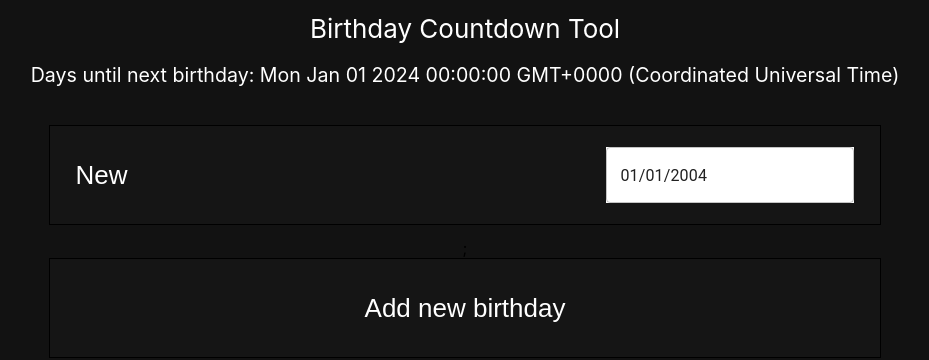
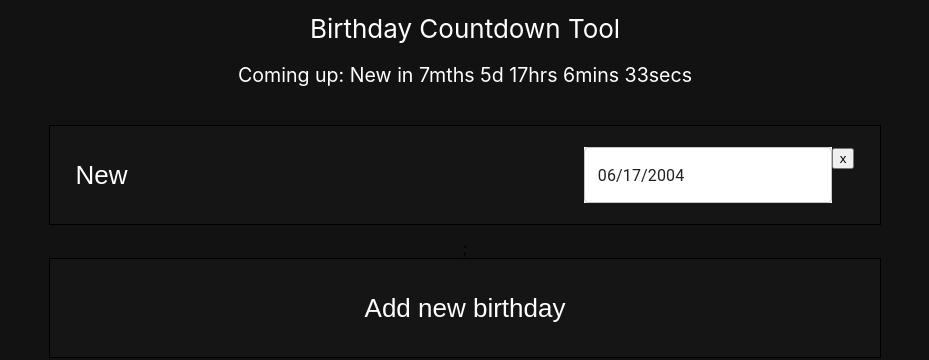
Before and after one commit to sammy-kuang/birthday-counter, a React (Create React App) app: page / in a window 1280 px wide. Both pictures are taken after a click on the button "Add new birthday". Shown: the top 360 px of the page, without its empty margins (175-1104 px from the left). Built offline with nearby package versions, Linux system fonts and the light colour scheme; the HTML template or start-up script is replaced by a standard one.

Commit message:
cleanup, add countdown timer

```diff
--- a/src/App.css
+++ b/src/App.css
@@ -37,6 +37,11 @@
   background-color: #151515
 }
 
+.BirthdayCardButton:hover {
+  background-color: #171717;
+  transition: 0.2s
+}
+
 .BirthdayCardText {
   text-align: left;
   align-self: left;
--- a/src/components/BirthdayCard.tsx
+++ b/src/components/BirthdayCard.tsx
@@ -10,12 +10,16 @@ dayjs.locale('en') // use locale
 
 
 interface CardProp {
-    title : string,
-    date : Date,
-    onUpdated : (newText : string, newDate : Date) => void;
+    title: string,
+    date: Date,
+    onUpdated: (newText: string, newDate: Date) => void;
+    onDelete: () => void;
 }
 
 export class BirthdayCard extends Component<CardProp, Birthday>{
+
+    public static STARTING_DATE: dayjs.Dayjs = dayjs('2004-06-17')
+
     constructor(props: CardProp) {
         super(props);
         this.state = {
@@ -34,25 +38,29 @@ export class BirthdayCard extends Component<CardProp, Birthday>{
         return (
             <div className="content">
                 <div className="BirthdayCard">
-                    <input type="text" className="BirthdayCardText" defaultValue={this.state.title} onChange={(event) => {
-                        this.setState({ title: event.target.value })
+                    <input type="text" className="BirthdayCardText" defaultValue={"New"} onChange={(event) => {
+                        this.setState((prevState) => ({ title: event.target.value, date: prevState.date }))
+                        console.log(event.target.value, this.state.title)
+                        this.props.onUpdated(event.target.value, this.state.date)
                     }}>
                     </input>
+                    <div>
                         <LocalizationProvider dateAdapter={AdapterDayjs}>
                             <ThemeProvider theme={theme}>
                                 <DatePicker
                                     sx={{ bgcolor: 'background.paper' }}
-                                value={dayjs('2004-01-01')}
+                                    value={BirthdayCard.STARTING_DATE}
                                     onChange={(value) => {
                                         if (value != null) {
-                                        this.setState({title: this.state.title, date: value.toDate() })
-                                        console.log("observed state change")
-                                        this.props.onUpdated(this.state.title,value.toDate())
+                                            this.setState({ title: this.state.title, date: value.toDate() })
+                                            this.props.onUpdated(this.state.title, value.toDate())
                                         }
                                     }}
                                 ></DatePicker>
                             </ThemeProvider>
                         </LocalizationProvider>
+                        <button onClick={() => this.props.onDelete()}>x</button>
+                    </div>
                 </div>
             </div>
         );
--- a/src/components/CardList.tsx
+++ b/src/components/CardList.tsx
@@ -1,37 +1,84 @@
 import React, { Component } from 'react';
 import { BirthdayCard } from './BirthdayCard';
-import dayjs from 'dayjs';
-import { formatDuration, intervalToDuration, isAfter, isBefore, isValid } from 'date-fns'
+// import dayjs from 'dayjs';
+import { formatDuration, intervalToDuration, isBefore } from 'date-fns'
 import { Birthday } from '../model/Birthday';
 
-interface List {
+interface CardListState {
     cards: Birthday[];
+    nextBirthdayIdx: number;
 }
 
-export class CardList extends Component<{}, List> {
-    constructor(props: List) {
+export class CardList extends Component<{}, CardListState> {
+    private timer: NodeJS.Timeout | undefined; // represent the timer for updating the view every second
+    private interval: number = 1000; // every second
+
+    constructor(props: CardListState) {
         super(props);
         this.state = {
-            cards: []
+            cards: [],
+            nextBirthdayIdx: 0
         };
+
+        this.getNextBirthday.bind(this)
+    }
+
+    componentDidMount(): void {
+        this.timer = setInterval(() => {
+            this.setState((prevState) => ({ cards: prevState.cards, nextBirthdayIdx: this.getNextBirthday() }))
+        }, this.interval);
+    }
+
+    componentWillUnmount(): void {
+        if (this.timer) {
+            clearInterval(this.timer)
+        }
     }
 
     addBlankCard() {
-        const n : Birthday = {title: "New", date : dayjs('2004-01-01').toDate()};
-        this.setState((prevState) => ({cards: [...prevState.cards, n]}))
+        const n: Birthday = { title: "New", date: BirthdayCard.STARTING_DATE.toDate() };
+        this.setState((prevState) => ({ cards: [...prevState.cards, n], nextBirthdayIdx: prevState.nextBirthdayIdx }))
     }
 
     onCardChange(index: number, newTitle: string, newDate: Date) {
         const newState = this.state.cards;
-        newState[index] = {title: newTitle, date : newDate};
-        this.setState(({cards: newState}));
+        newState[index] = { title: newTitle, date: newDate };
+        this.setState((prevState) => ({ cards: newState, nextBirthdayIdx: prevState.nextBirthdayIdx }));
+    }
+
+    generateDateAfterNow(monthInd : number, day : number) {
+        var now : Date = new Date(Date.now());
+        var out : Date = new Date(now.getFullYear(), monthInd, day);
+
+        if (isBefore(out, now)) {
+            out.setFullYear(now.getFullYear() + 1);
+        }
+
+        return out;
+    }
+
+    getNextBirthday(): number {
+        var n: number = 0;
+
+        for (let i = n; i < this.state.cards.length; i++) {
+            var ad = this.state.cards[i].date;
+            var bd = this.state.cards[n].date;
+            var a : Date = this.generateDateAfterNow(ad.getMonth(), ad.getDate());
+            var b : Date = this.generateDateAfterNow(bd.getMonth(), bd.getDate());
+
+            if (isBefore(a, b)) {
+                n = i;
+            }
+        }
+
+        return n;
     }
 
     calculateTimeBirthday() {
         if (this.state.cards.length < 1)
             return "n/a";
 
-        var n: Birthday = this.state.cards[0];
+        var n: Birthday = this.state.cards[this.state.nextBirthdayIdx];
         var d: Date = n.date;
         var now: Date = new Date(Date.now());
         var next = new Date(now.getFullYear(), d.getMonth(), d.getDate());
@@ -40,7 +87,23 @@ export class CardList extends Component<{}, List> {
             next.setFullYear(now.getFullYear() + 1);
         }
 
-        return next.toString();
+        const duration: Duration = intervalToDuration({ start: now, end: next })
+        var out = formatDuration(duration).replace(" month", "mth").replace(" days", "d").replace(" hour", "hr").replace(" minute", "min").replace(" second", "sec");
+        return n.title + " in " + out
+    }
+
+    deleteCard(idx : number) {
+        var x : Birthday[] = [];
+
+        for (let i = 0; i < this.state.cards.length; i++) {
+            if (i !== idx) {
+                x.push(this.state.cards[i])
+            }
+        }
+
+        this.setState((prevState) => (
+            {cards: x, nextBirthdayIdx: 0}
+        ))
     }
 
     render() {
@@ -51,13 +114,13 @@ export class CardList extends Component<{}, List> {
                 </header>
 
                 <header className="Subheader">
-                    Days until next birthday: {this.calculateTimeBirthday()}
+                    Coming up: {this.calculateTimeBirthday()}
                 </header>
 
 
                 {this.state.cards.map((card, idx) => (
                     <div>
-                        <BirthdayCard title={card.title} date={card.date} onUpdated={(newTitle, newDate) => { this.onCardChange(idx, newTitle, newDate) }}></BirthdayCard>
+                        <BirthdayCard title={card.title} date={card.date} onDelete={() => this.deleteCard(idx)} onUpdated={(newTitle, newDate) => { this.onCardChange(idx, newTitle, newDate) }}></BirthdayCard>
                     </div>
                 ))};
 
```
Lines whose indentation alone changed are shown as unchanged.
